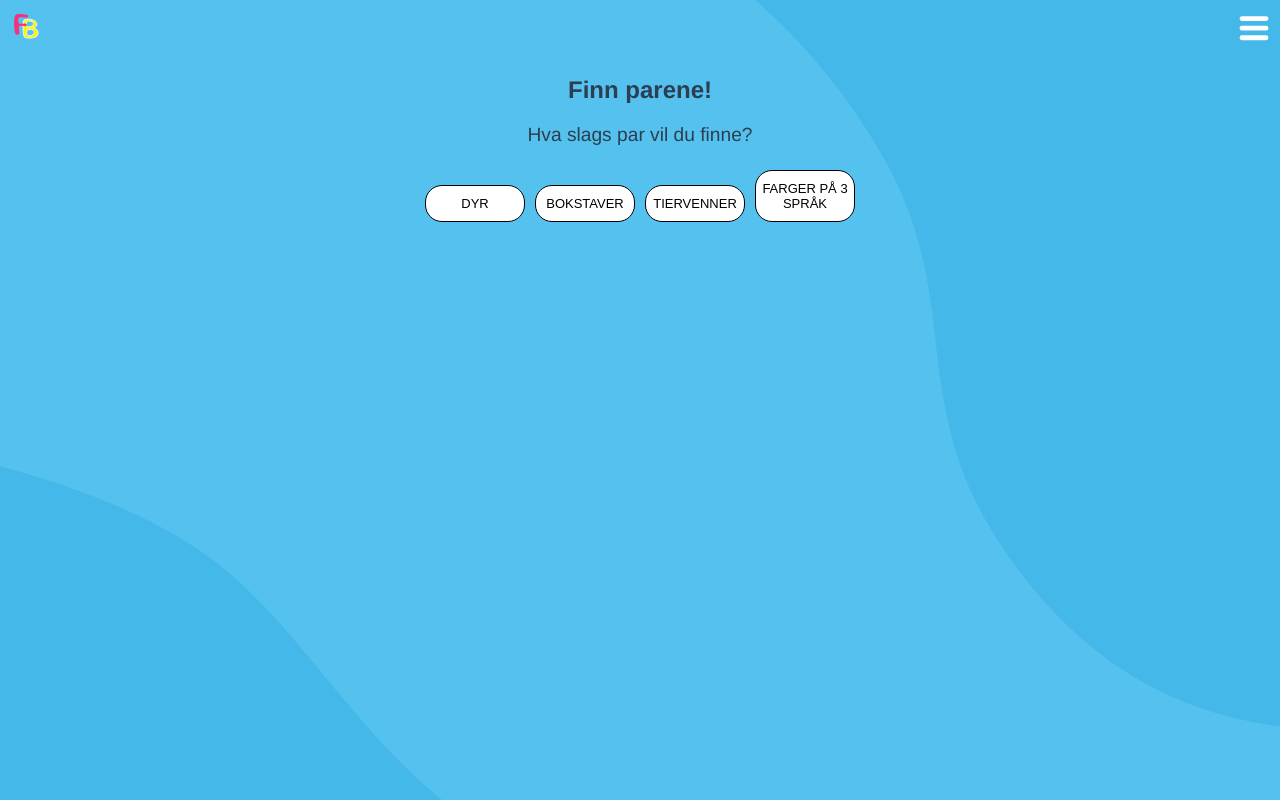
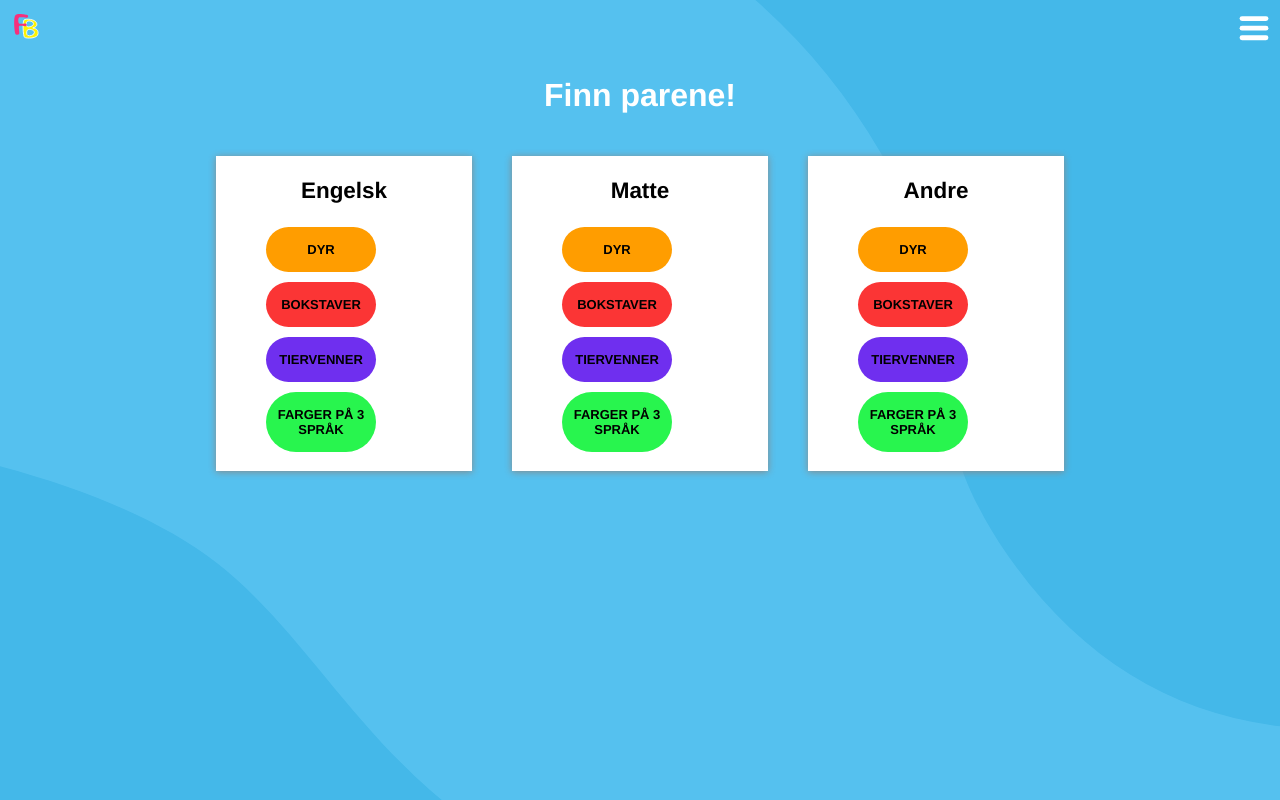
Before and after one commit to sarahsvedenborg/forbarna, a Vue app: page /#/memory in a window 1280 px wide. Built offline with nearby package versions, Linux system fonts and the light colour scheme.

Commit message:
new Contact page, new memo menu, new text input and text area

```diff
--- /dev/null
+++ b/src/components/Contact.vue
@@ -0,0 +1,88 @@
+<template>
+  <div>
+    <ColoredHeading headingString="Kontakt oss" />
+    <p>Gi oss gjerne tilbakemelding på hva som kan forbedres!</p>
+    <TextInput label="Navn" :inputChanged="(newInput) => name = newInput" />
+    <TextInput label="Epost" :inputChanged="(newInput) => email = newInput" />
+    <TextArea label="Beskjed" :inputChanged="(newInput) => message = newInput" />
+    <br />
+     <!-- TODO: Create separate UI button component for this button-->
+    <button class="button" @click.prevent="submit">Send</button>
+    <!-- TODO:
+    1. Make into own confirmation component.
+    2. Confirm when email is successfully sent
+    3. Spinner while waiting for response
+    4. Be able to actually send email
+    -->
+    <div :class="emailSent ? 'confirmation' : 'invisible'">
+        <h2>Epost sent!</h2>
+        <p>Takk for eposten. </p>
+        <p> Den vil bli besvart så rask som mulig.</p>
+    </div>
+  </div>
+</template>
+
+<script>
+import ColoredHeading from "./shared/ColoredHeading";
+import TextInput from "./shared/UI/TextInput";
+import TextArea from "./shared/UI/TextArea";
+export default {
+  components: { ColoredHeading, TextInput, TextArea },
+  data() {
+    return {
+      name: "",
+      email: "",
+      message: "",
+      emailSent: false
+    };
+  },
+  methods: {
+    submit() {
+      console.log("message", this.message);
+      this.emailSent = true
+      this.closeConfirmation()
+    },
+    closeConfirmation(){
+        const context = this
+        setTimeout(() => {
+            context.emailSent = false
+        }, 5000)
+    }
+  }
+};
+</script>
+
+<style scoped>
+div {
+  position: relative;
+}
+p {
+  color: var(--primary-color-light);
+  font-weight: bold;
+  font-size: larger;
+}
+.button {
+  background-color: var(--color-fuksia);
+  color: var(--primary-color-light);
+  padding: 10px 30px;
+  border-radius: 20px;
+  font-weight: bold;
+  border: 0px;
+  font-size: large;
+  cursor: pointer;
+}
+.confirmation {
+    border: 2px solid green;
+    background-color: lightgreen;
+    color: black;
+    position: absolute;
+    top: 250px;
+    left: 300px;
+    opacity: 1;
+    transition: opacity 2s;
+}
+.invisible{
+    opacity: 0;
+    transition: opacity 2s;
+}
+</style>
--- /dev/null
+++ b/src/components/memo/MemoMenu.vue
@@ -0,0 +1,80 @@
+<template>
+  <div class="menu">
+    <div class="columnWrapper">
+      <div v-for="subject in subjects" :key="subject" class="column">
+          <h3>{{subject}}</h3>
+          <ul>
+              <li v-for="name in setNames" :key="name" @click="selectSet(name)">{{ name }}</li>
+          </ul>
+          </div>
+    </div>
+  </div>
+</template>
+<script>
+export default {
+  props: {
+    setNames: {
+      type: Array
+    },
+    selectSet: {
+      type: Function
+    }
+  },
+  data() {
+    return {
+      subjects: ["Engelsk", "Matte", "Andre"]
+    };
+  }
+};
+</script>
+<style scoped>
+.menu {
+  font-size: larger;
+}
+.menu li {
+    list-style: none;
+  font-size: small;
+  margin: 10px;
+  border-radius: 30px;
+  padding: 15px 5px;
+  width: 100px;
+  text-transform: uppercase;
+  background-color: white;
+  cursor: pointer;
+  font-weight: bold;
+  color: var(--primary-color-dark)
+}
+.columnWrapper {
+  display: flex;
+  flex-direction: row;
+  align-items: center;
+  justify-content: center;
+}
+.column {
+  width: 20%;
+  background-color: white;
+  box-shadow: 0px 1px 7px 0px #888;
+  margin: 20px;
+}
+h3{
+    color: var(--primary-color-dark)
+}
+li:nth-of-type(6n+1){
+    background-color: var(--color-orange)
+}
+li:nth-of-type(6n+2){
+    background-color: var(--color-red)
+}
+li:nth-of-type(6n+3){
+    background-color: var(--color-purple)
+}
+li:nth-of-type(6n+4){
+    background-color: var(--color-green)
+}
+li:nth-of-type(6n+5){
+    background-color: var(--color-yellow)
+}
+li:nth-of-type(6n+6){
+    background-color: var(--color-blue)
+}
+</style>
--- a/src/components/memo/board.vue
+++ b/src/components/memo/board.vue
@@ -1,10 +1,7 @@
 <template>
   <div>
-    <h2>Finn parene!</h2>
-    <div class="menu" v-if="cards == null">
-      <p>Hva slags par vil du finne?</p>
-      <button v-for="name in setNames" :key="name" @click="selectSet(name)">{{ name }}</button>
-    </div>
+    <h1>Finn parene!</h1>
+    <MemoMenu v-if="cards == null" :setNames="setNames" :selectSet="selectSet"/>
     <div v-else>
       <p>Par funnet: {{ pairsFoundCounter }}</p>
       <div class="boardWrapper">
@@ -17,6 +14,7 @@
 
 <script>
 import Card from "./Card";
+import MemoMenu from "./MemoMenu";
 import { sets } from "./sets.js";
 import { getSetNames } from "./sets.js";
 import { SetTypeEnum } from "../../common/enums.js";
@@ -64,7 +62,7 @@ const shuffle = array => {
 
 export default {
   name: "Board",
-  components: { Card },
+  components: { Card, MemoMenu },
   data() {
     return {
       setNames: getSetNames(),
@@ -193,8 +191,8 @@ export default {
 </script>
 
 <style scoped>
-.menu {
-  font-size: larger;
+h1{
+  color: var(--primary-color-light)
 }
 
 .boardWrapper {
@@ -204,15 +202,4 @@ export default {
   justify-content: center;
 }
 
-.menu button {
-  font-size: small;
-  margin: 5px;
-  border-radius: 17px;
-  padding: 10px 5px;
-  width: 100px;
-  text-transform: uppercase;
-  border: 1px solid black;
-  background-color: white;
-  cursor: pointer;
-}
 </style>
--- a/src/components/shared/Menu.vue
+++ b/src/components/shared/Menu.vue
@@ -3,7 +3,7 @@
             <img src="/img/icons/close.svg" @click="close"/>
             <ul>
                 <li> <router-link to="/om-oss">Om oss</router-link></li>
-                <li> <router-link to="/om-oss">Kontakt oss</router-link></li>
+                <li> <router-link to="/kontakt">Kontakt oss</router-link></li>
             </ul>
         </div>
 </template>
--- /dev/null
+++ b/src/components/shared/UI/TextArea.vue
@@ -0,0 +1,60 @@
+<template>
+  <div>
+      <label :for="label" class="passiveLabel">{{label}}</label>
+    <br />
+     <textarea
+      :id="label"
+      :class="inputActive ? 'active' : 'passive'"
+      @focus="inputActive = true"
+      @blur="inputActive = false"
+      v-model="message"
+      @change="inputChanged(message)"
+    />
+  </div>
+</template>
+
+<script>
+export default {
+  props: {
+    label: {
+      type: String
+    },
+    inputChanged: {
+        type: Function
+    }
+  },
+  data() {
+    return {
+      inputActive: false,
+      message: ''
+    };
+  }
+};
+</script>
+
+<style scoped>
+div {
+  margin-top: 20px;
+}
+
+
+.passiveLabel {
+  font-size: inherit;
+  transform: translateY(50px);
+}
+textarea {
+    border: 2px solid var(--primary-color-dark);
+    border-radius: 5px;
+    background-color: transparent;
+    width: 40%;
+    height: 20vh;
+    padding: 10px;
+}
+textarea:focus {
+    outline: none;
+    background-color: rgba(256,256,256,0.3)
+}
+label {
+  font-weight: bold;
+}
+</style>
--- /dev/null
+++ b/src/components/shared/UI/TextInput.vue
@@ -0,0 +1,83 @@
+<template>
+  <div>
+    <p :class="inputActive || input != '' ? 'active' : 'passive'">
+      <label :for="label">{{label}}</label>
+    </p>
+    <br />
+    <input
+      type="text"
+      :id="label"
+      @focus="inputActive = true"
+      @blur="inputActive = false"
+      v-model="input"
+      @change="inputChanged(input)"
+    />
+  </div>
+</template>
+
+<script>
+export default {
+  props: {
+    label: {
+      type: String
+    },
+    inputChanged: {
+        type: Function
+    }
+  },
+  data() {
+    return {
+      inputActive: false,
+      input: ''
+    };
+  },
+  computed: {
+      inputIsEmpty(){
+          return this.input != ''
+      }
+  }
+};
+</script>
+
+<style scoped>
+div {
+  position: relative;
+}
+.active {
+  font-size: 12px;
+  transform: translateY(70px);
+  transition: transform 0.5s;
+}
+
+.passive {
+  font-size: inherit;
+  transform: translateY(50px);
+}
+p {
+  margin: 0px;
+  position: relative;
+  z-index: 0;
+}
+label {
+  font-weight: bold;
+}
+input {
+  position: relative;
+  border: none;
+  border-bottom: 2px solid var(--primary-color-dark);
+  background-color: transparent;
+  width: 40%;
+  cursor: pointer;
+  z-index: 2;
+  padding: 5px;
+  font-size: large;
+  text-align: center;
+  margin-bottom: 20px;
+}
+
+input:focus {
+  outline: none;
+  border: none;
+  border-bottom: 2px solid var(--primary-color-dark);
+}
+</style>
--- a/src/routes.js
+++ b/src/routes.js
@@ -6,7 +6,7 @@ import Admin from "./components/Admin.vue"
 import Setup from "./components/ShoppingList/Setup.vue"
 import Bursdag from "./components/Bursdag.vue"
 import About from "./components/About.vue"
-//import Contact from "./components/Contact.vue"
+import Contact from "./components/Contact.vue"
 
 export const routes = [
   {path: "", component: Home},
@@ -17,5 +17,5 @@ export const routes = [
   {path: "/shoppingList", component: Setup},
   {path: "/morten65", component: Bursdag},
   {path: "/om-oss", component: About},
-  //{path: "/kontakt", component: Contact}
+  {path: "/kontakt", component: Contact}
 ];
```
